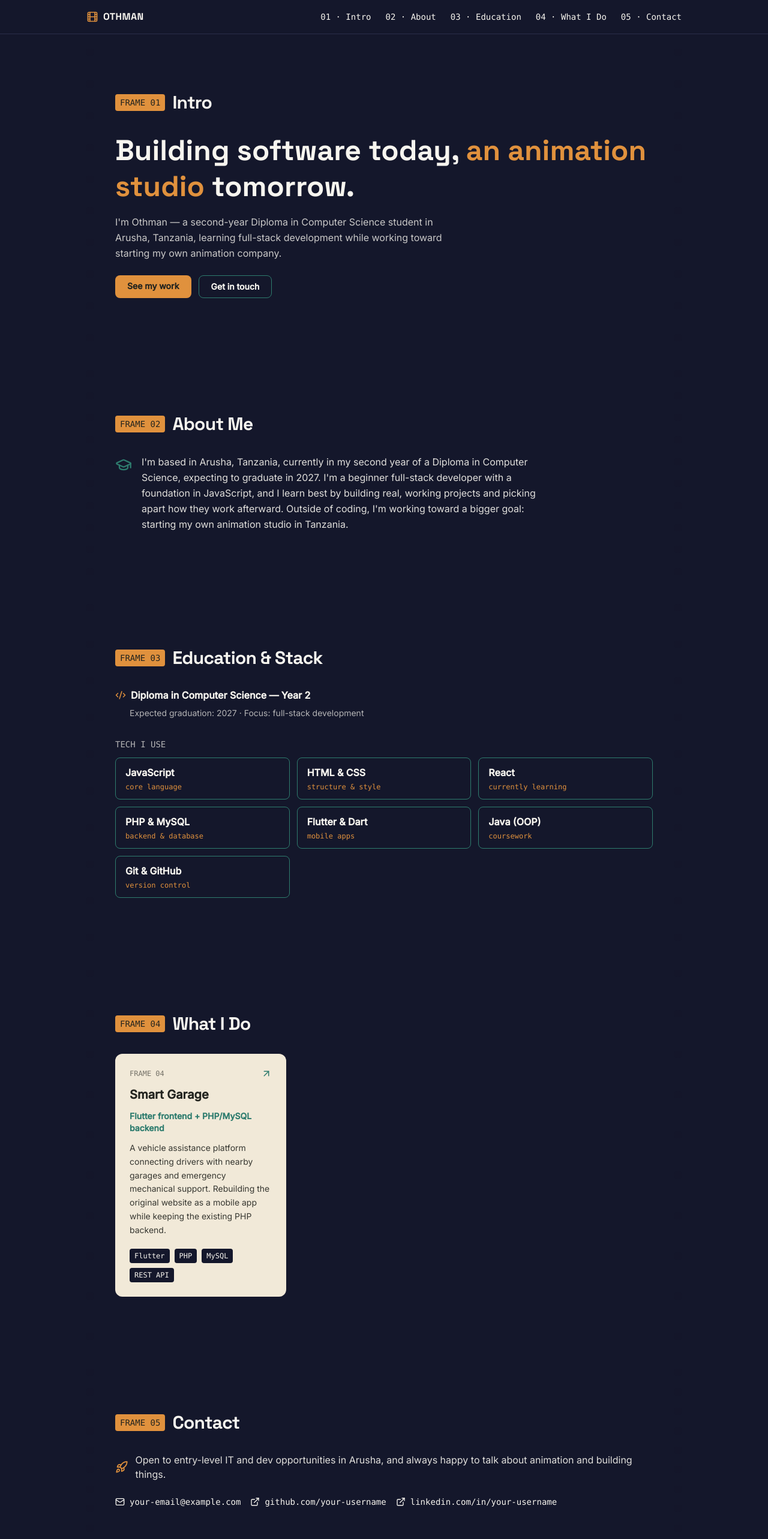
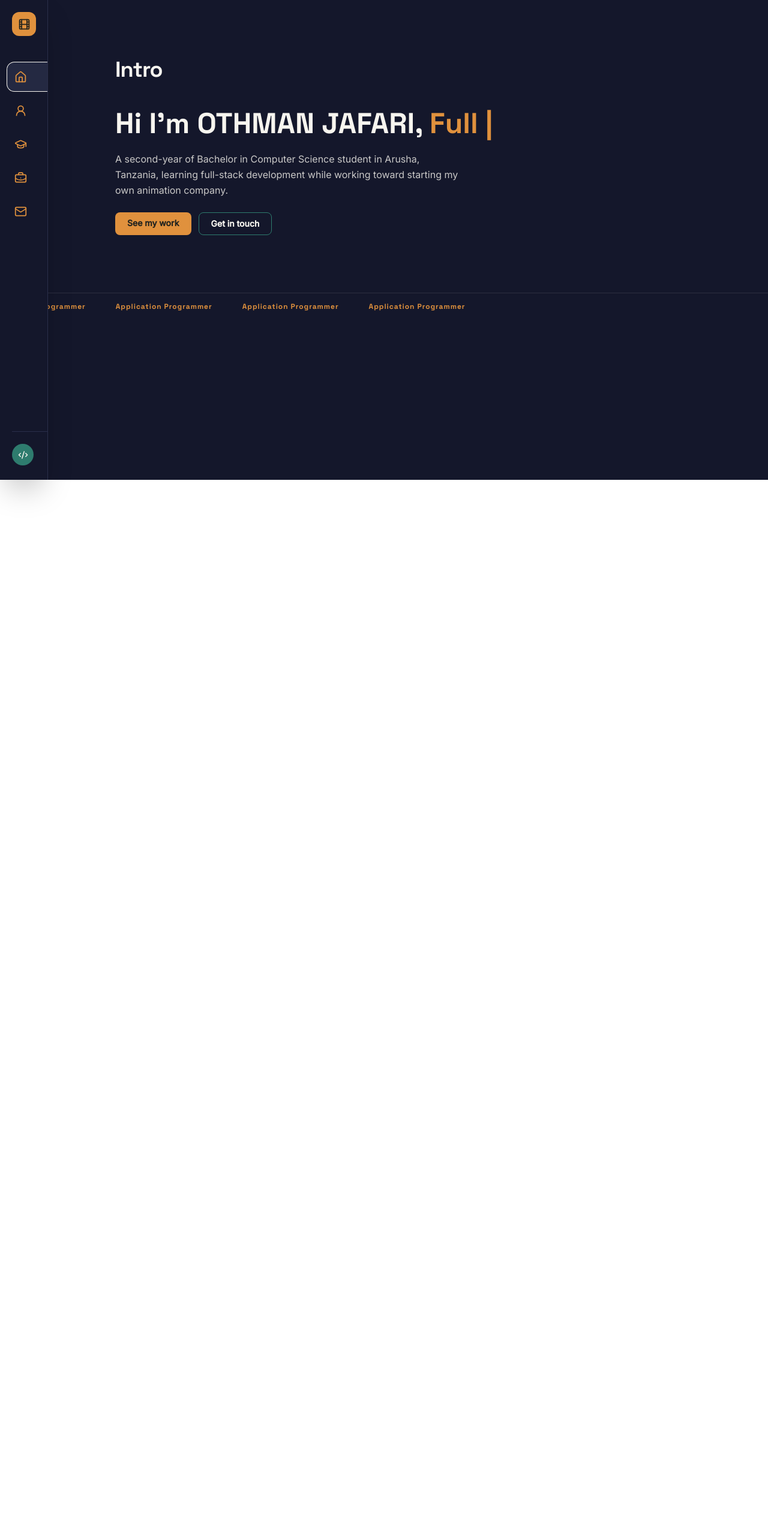
Before and after one commit to othmanjafari5-maker/PORTFOLIO, a React app: page / in a window 1280 px wide. Shown: the top 2566 px of the page at 60% size. After the commit the page ends 800 px from the top, so only its background shows below. Built offline with nearby package versions, Linux system fonts and the light colour scheme; the HTML template or start-up script is replaced by a standard one.

Commit message:
updated project

```diff
--- a/package.json
+++ b/package.json
@@ -14,6 +14,7 @@
     "lucide-react": "^1.32.0",
     "react": "^19.2.8",
     "react-dom": "^19.2.8",
+    "react-router-dom": "^7.18.2",
     "tailwindcss": "^4.3.3"
   },
   "devDependencies": {
--- a/src/App.jsx
+++ b/src/App.jsx
@@ -1,24 +1,30 @@
 import React, { useState, useEffect } from "react";
+import { BrowserRouter, Routes, Route, NavLink, Link } from "react-router-dom";
 import {
-  Link as LinkIcon,
   ExternalLink,
   Mail,
   Menu,
+  Phone,
   X,
   Film,
   Code2,
   GraduationCap,
   Rocket,
   ArrowUpRight,
+  Home,
+  UserRound,
+  BriefcaseBusiness,
 } from "lucide-react";
+
 const COLORS = {
-  night: "#14172B",   // background — night sky over Arusha
-  paper: "#F1E9D8",   // storyboard paper / light panels
-  ember: "#E0913D",   // primary accent — Kilimanjaro sunset amber
-  acacia: "#2E7C6E",  // secondary accent — tech / code
-  ink: "#23241F",     // dark text on light panels
-  bone: "#F7F5EF",    // light text on dark panels
+  night: "#14172B",
+  paper: "#F1E9D8",
+  ember: "#E0913D",
+  acacia: "#2E7C6E",
+  ink: "#23241F",
+  bone: "#F7F5EF",
 };
+
 const SKILLS = [
   { name: "JavaScript", note: "core language" },
   { name: "HTML & CSS", note: "structure & style" },
@@ -31,25 +37,25 @@ const SKILLS = [
 
 const PROJECTS = [
   {
-    frame: "04",
     title: "Smart Garage",
     role: "Flutter frontend + PHP/MySQL backend",
     description:
       "A vehicle assistance platform connecting drivers with nearby garages and emergency mechanical support. Rebuilding the original website as a mobile app while keeping the existing PHP backend.",
     tags: ["Flutter", "PHP", "MySQL", "REST API"],
   },
-
 ];
 
 const NAV_ITEMS = [
-  { id: "hero", label: "01 · Intro" },
-  { id: "about", label: "02 · About" },
-  { id: "education", label: "03 · Education" },
-  { id: "work", label: "04 · What I Do" },
-  { id: "contact", label: "05 · Contact" },
+  { path: "/", label: "Intro", icon: Home },
+  { path: "/about", label: "About", icon: UserRound },
+  { path: "/education", label: "Education", icon: GraduationCap },
+  { path: "/work", label: "What I Do", icon: BriefcaseBusiness },
+  { path: "/contact", label: "Contact", icon: Mail },
 ];
+
 function Sprockets({ side = "left" }) {
   const holes = Array.from({ length: 10 });
+
   return (
     <div
       className={`hidden md:flex flex-col justify-between py-6 ${side === "left" ? "items-start" : "items-end"
@@ -65,6 +71,7 @@ function Sprockets({ side = "left" }) {
     </div>
   );
 }
+
 function Frame({ id, number, title, children }) {
   return (
     <section
@@ -72,6 +79,7 @@ function Frame({ id, number, title, children }) {
       className="relative grid grid-cols-[2rem_1fr_2rem] md:grid-cols-[3rem_1fr_3rem] max-w-5xl mx-auto px-4"
     >
       <Sprockets side="left" />
+
       <div className="py-16 md:py-24">
         <div className="flex items-center gap-3 mb-8">
           <span
@@ -80,6 +88,7 @@ function Frame({ id, number, title, children }) {
           >
             FRAME {number}
           </span>
+
           <h2
             className="text-2xl md:text-3xl font-bold tracking-tight"
             style={{ fontFamily: "'Space Grotesk', sans-serif" }}
@@ -87,8 +96,10 @@ function Frame({ id, number, title, children }) {
             {title}
           </h2>
         </div>
+
         {children}
       </div>
+
       <Sprockets side="right" />
     </section>
   );
@@ -122,13 +133,17 @@ function ProjectCard({ project }) {
         </span>
         <ArrowUpRight size={18} style={{ color: COLORS.acacia }} />
       </div>
+
       <h3 className="text-xl font-bold">{project.title}</h3>
+
       <p className="text-sm font-semibold" style={{ color: COLORS.acacia }}>
         {project.role}
       </p>
+
       <p className="text-sm leading-relaxed opacity-90">
         {project.description}
       </p>
+
       <div className="flex flex-wrap gap-2 mt-2">
         {project.tags.map((tag) => (
           <span
@@ -144,36 +159,120 @@ function ProjectCard({ project }) {
   );
 }
 
-export default function App() {
-  const [menuOpen, setMenuOpen] = useState(false);
 
-  // Loads a couple of Google Fonts so the page doesn't fall back to
-  // plain system fonts. This only needs to run once, so the
-  // dependency array is empty.
-  useEffect(() => {
-    const link = document.createElement("link");
-    link.href =
-      "https://fonts.googleapis.com/css2?family=Space+Grotesk:wght@500;700&family=IBM+Plex+Mono:wght@400;600&family=Inter:wght@400;500&display=swap";
-    link.rel = "stylesheet";
-    document.head.appendChild(link);
-  }, []);
+function Sidebar({ mobileOpen, setMobileOpen }) {
+  return (
+    <>
+      {/* Desktop expandable sidebar */}
+      <aside
+        className="
+          hidden md:flex fixed left-0 top-0 bottom-0 z-50
+          w-20 hover:w-64 group
+          flex-col border-r overflow-hidden
+          transition-all duration-300 ease-in-out shadow-2xl
+        "
+        style={{
+          backgroundColor: COLORS.night,
+          borderColor: "#2a2e4a",
+        }}
+      >
+        {/* Logo */}
+        <div className="h-20 flex items-center px-5 shrink-0">
+          <div className="flex items-center gap-4 min-w-max">
+            <div
+              className="w-10 h-10 rounded-xl flex items-center justify-center shrink-0"
+              style={{
+                backgroundColor: COLORS.ember,
+                color: COLORS.ink,
+              }}
+            >
+              <Film size={21} />
+            </div>
+
+            <div className="opacity-0 group-hover:opacity-100 transition-opacity duration-200">
+              <div
+                className="font-bold tracking-wide"
+                style={{ fontFamily: "'Space Grotesk', sans-serif" }}
+              >
+                OTHMAN
+              </div>
+              <div className="text-xs opacity-50">PORTFOLIO</div>
+            </div>
+          </div>
+        </div>
+
+        {/* Navigation */}
+        <nav className="flex flex-col gap-2 px-3 mt-6">
+          {NAV_ITEMS.map((item) => {
+            const Icon = item.icon;
 
             return (
+              <NavLink
+                key={item.path}
+                to={item.path}
+                className={({ isActive }) =>
+                  `relative flex items-center gap-4 h-12 px-3 rounded-xl
+                   min-w-max transition-all duration-200 hover:translate-x-1
+                   ${isActive ? "ring-1" : ""}`
+                }
+                style={({ isActive }) => ({
+                  color: COLORS.bone,
+                  backgroundColor: isActive ? "#242942" : "transparent",
+                  ringColor: COLORS.ember,
+                })}
+              >
+                <Icon
+                  size={21}
+                  className="shrink-0"
+                  style={{ color: COLORS.ember }}
+                />
+
+                <span className="font-mono text-sm opacity-0 group-hover:opacity-100 transition-opacity duration-200 whitespace-nowrap">
+                  {item.label}
+                </span>
+              </NavLink>
+            );
+          })}
+        </nav>
+
+        {/* Bottom profile */}
+        <div className="mt-auto px-5 pb-6 min-w-max">
           <div
+            className="flex items-center gap-3 border-t pt-5"
+            style={{ borderColor: "#2a2e4a" }}
+          >
+            <div
+              className="w-9 h-9 rounded-full flex items-center justify-center shrink-0"
+              style={{
+                backgroundColor: COLORS.acacia,
+                color: COLORS.bone,
+              }}
+            >
+              <Code2 size={17} />
+            </div>
+
+            <div className="opacity-0 group-hover:opacity-100 transition-opacity duration-200">
+              <p className="text-sm font-semibold whitespace-nowrap">
+                Software Developer
+              </p>
+              <p className="text-xs opacity-50 whitespace-nowrap">
+                Arusha, Tanzania
+              </p>
+            </div>
+          </div>
+        </div>
+      </aside>
+
+      {/* Mobile navigation */}
+      <header
+        className="md:hidden sticky top-0 z-50 border-b"
         style={{
           backgroundColor: COLORS.night,
-        color: COLORS.bone,
-        fontFamily: "'Inter', sans-serif",
-        minHeight: "100vh",
+          borderColor: "#2a2e4a",
         }}
       >
-      {/* NAVIGATION — the "filmstrip" header */}
-      <header
-        className="sticky top-0 z-20 border-b"
-        style={{ backgroundColor: COLORS.night, borderColor: "#2a2e4a" }}
-      >
-        <div className="max-w-5xl mx-auto px-4 py-4 flex items-center justify-between">
-          <div className="flex items-center gap-2">
+        <div className="px-4 py-4 flex items-center justify-between">
+          <Link to="/" className="flex items-center gap-2">
             <Film size={20} style={{ color: COLORS.ember }} />
             <span
               className="font-bold tracking-wide"
@@ -181,80 +280,140 @@ export default function App() {
             >
               OTHMAN
             </span>
-          </div>
-
-          <nav className="hidden md:flex gap-6 font-mono text-sm">
-            {NAV_ITEMS.map((item) => (
-              <a
-                key={item.id}
-                href={`#${item.id}`}
-                className="hover:opacity-70 transition-opacity"
-              >
-                {item.label}
-              </a>
-            ))}
-          </nav>
+          </Link>
 
           <button
-            className="md:hidden"
-            onClick={() => setMenuOpen(!menuOpen)}
+            className="p-2"
+            onClick={() => setMobileOpen(!mobileOpen)}
             aria-label="Toggle menu"
           >
-            {menuOpen ? <X size={22} /> : <Menu size={22} />}
+            {mobileOpen ? <X size={22} /> : <Menu size={22} />}
           </button>
         </div>
 
-        {/* Mobile menu — only rendered when menuOpen is true */}
-        {menuOpen && (
-          <nav className="md:hidden flex flex-col px-4 pb-4 gap-3 font-mono text-sm">
+        {mobileOpen && (
+          <nav className="flex flex-col px-4 pb-4 gap-3 font-mono text-sm">
             {NAV_ITEMS.map((item) => (
-              <a
-                key={item.id}
-                href={`#${item.id}`}
-                onClick={() => setMenuOpen(false)}
+              <NavLink
+                key={item.path}
+                to={item.path}
+                onClick={() => setMobileOpen(false)}
               >
                 {item.label}
-              </a>
+              </NavLink>
             ))}
           </nav>
         )}
       </header>
+    </>
+  );
+}
 
-      {/* FRAME 01 — HERO */}
-      <Frame id="hero" number="01" title="Intro">
+function Page({ number, title, children }) {
+  return (
+    <section className="max-w-5xl mx-auto px-6 py-16 md:py-24">
+      <div className="flex items-center gap-3 mb-10">
+
+        <h1
+          className="text-3xl md:text-4xl font-bold tracking-tight"
+          style={{ fontFamily: "'Space Grotesk', sans-serif" }}
+        >
+          {title}
+        </h1>
+      </div>
+      {children}
+    </section>
+  );
+}
+function TypewriterWords() {
+  const text = "Full Stack Developer ";
+  const [displayed, setDisplayed] = React.useState("");
+  const [index, setIndex] = React.useState(0);
+  const [deleting, setDeleting] = React.useState(false);
+
+  React.useEffect(() => {
+    let timer;
+
+    if (!deleting && index < text.length) {
+      // Typing
+      timer = setTimeout(() => {
+        setDisplayed(text.slice(0, index + 1));
+        setIndex(index + 1);
+      }, 120);
+
+    } else if (!deleting && index === text.length) {
+      // Pause after finishing
+      timer = setTimeout(() => {
+        setDeleting(true);
+      }, 1800);
+
+    } else if (deleting && index > 0) {
+      // Deleting
+      timer = setTimeout(() => {
+        setDisplayed(text.slice(0, index - 1));
+        setIndex(index - 1);
+      }, 70);
+
+    } else if (deleting && index === 0) {
+      // Pause before typing again
+      timer = setTimeout(() => {
+        setDeleting(false);
+      }, 600);
+    }
+
+    return () => clearTimeout(timer);
+  }, [index, deleting]);
+
+  return (
+    <span style={{ color: COLORS.ember }}>
+      {displayed}
+      <span className="typing-cursor">|</span>
+    </span>
+  );
+}
+function IntroPage() {
+  return (
+    <Page  title="Intro">
       <p
         className="text-3xl md:text-5xl font-bold leading-tight mb-4"
         style={{ fontFamily: "'Space Grotesk', sans-serif" }}
       >
-          Building software today,{" "}
-          <span style={{ color: COLORS.ember }}>an animation studio</span>{" "}
-          tomorrow.
+        <p
+
+>
+  Hi I'm OTHMAN JAFARI,{" "}
+  <TypewriterWords />
+</p>
+
       </p>
       <p className="max-w-xl opacity-80 leading-relaxed">
-          I'm Othman — a second-year Diploma in Computer Science student in
+        A second-year of Bachelor in Computer Science student in
         Arusha, Tanzania, learning full-stack development while working
         toward starting my own animation company.
       </p>
       <div className="flex gap-3 mt-6">
-          <a
-            href="#work"
+        <Link
+          to="/work"
           className="px-5 py-2 rounded-lg font-semibold text-sm"
           style={{ backgroundColor: COLORS.ember, color: COLORS.ink }}
         >
           See my work
-          </a>
-          <a
-            href="#contact"
+        </Link>
+        <Link
+          to="/contact"
           className="px-5 py-2 rounded-lg font-semibold text-sm border"
           style={{ borderColor: COLORS.acacia }}
         >
           Get in touch
-          </a>
+        </Link>
       </div>
-      </Frame>
+    </Page>
+  );
+}
 
-      {/* FRAME 02 — ABOUT */}
-      <Frame id="about" number="02" title="About Me">
+function AboutPage() {
+  return (
+    <Page  title="About Me">
       <div className="flex items-start gap-4">
         <GraduationCap
           size={28}
@@ -262,76 +421,188 @@ export default function App() {
           className="shrink-0 mt-1"
         />
         <p className="max-w-2xl leading-relaxed opacity-90">
-            I'm based in Arusha, Tanzania, currently in my second year of a
-            Diploma in Computer Science, expecting to graduate in 2027. I'm a
-            beginner full-stack developer with a foundation in JavaScript,
+          I'm based in Dodoma, Tanzania, currently in my second year of
+          Bachelor in Computer Science and Information Technology , expecting to graduate in 2027. I'm a
+           full-stack developer with a foundation in JavaScript,
           and I learn best by building real, working projects and picking
           apart how they work afterward. Outside of coding, I'm working
-            toward a bigger goal: starting my own animation studio in
-            Tanzania.
+          toward a bigger goal: starting my own animation studio in Tanzania.
         </p>
       </div>
-      </Frame>
+    </Page>
+  );
+}
 
-      {/* FRAME 03 — EDUCATION + SKILLS */}
-      <Frame id="education" number="03" title="Education & Stack">
-        <div className="mb-8">
-          <div className="flex items-center gap-2 mb-2">
-            <Code2 size={18} style={{ color: COLORS.ember }} />
-            <p className="font-semibold">
+function EducationPage() {
+  return (
+    <Page  title="Education & Stack">
+      <div className="mb-10">
+        <div className="flex items-center gap-3 mb-3">
+          <GraduationCap size={24} style={{ color: COLORS.ember }} />
+          <h2 className="text-xl font-bold">
             Diploma in Computer Science — Year 2
-            </p>
+          </h2>
         </div>
-          <p className="text-sm opacity-70 ml-6">
+        <p className="opacity-70 ml-9">
           Expected graduation: 2027 · Focus: full-stack development
         </p>
       </div>
-
-        <p className="text-sm font-mono mb-3 opacity-70">TECH I USE</p>
-        <div className="grid grid-cols-2 md:grid-cols-3 gap-3">
+      <p className="text-sm font-mono mb-4 opacity-70">TECH I USE</p>
+      <div className="grid grid-cols-1 sm:grid-cols-2 md:grid-cols-3 gap-3">
         {SKILLS.map((skill) => (
           <SkillTag key={skill.name} name={skill.name} note={skill.note} />
         ))}
       </div>
-      </Frame>
+    </Page>
+  );
+}
 
-      {/* FRAME 04-06 — PROJECTS / WHAT I DO */}
-      <Frame id="work" number="04" title="What I Do">
-        <div className="grid md:grid-cols-3 gap-5">
+function WorkPage() {
+  return (
+    <Page  title="What I Do">
+      <div className="grid md:grid-cols-2 gap-5">
         {PROJECTS.map((project) => (
           <ProjectCard key={project.title} project={project} />
         ))}
       </div>
-      </Frame>
+      <div className="mt-8 grid md:grid-cols-3 gap-4">
+        {[
+          ["Web Development", "Building websites and full-stack applications."],
+          ["Mobile Development", "Creating mobile applications with Flutter."],
+          ["Backend Development", "Working with PHP, MySQL and REST APIs."],
+        ].map(([title, text]) => (
+          <div
+            key={title}
+            className="rounded-xl border p-5"
+            style={{ borderColor: COLORS.acacia }}
+          >
+            <h3 className="font-bold mb-2">{title}</h3>
+            <p className="text-sm opacity-70 leading-relaxed">{text}</p>
+          </div>
+        ))}
+      </div>
+    </Page>
+  );
+}
 
-      {/* FRAME 07 — CONTACT */}
-      <Frame id="contact" number="05" title="Contact">
-        <div className="flex items-center gap-3 mb-6">
-          <Rocket size={22} style={{ color: COLORS.ember }} />
-          <p className="opacity-90">
-            Open to entry-level IT and dev opportunities in Arusha, and
-            always happy to talk about animation and building things.
+function ContactPage() {
+  return (
+    <Page  title="Contact">
+      <div className="max-w-2xl">
+        <div className="flex items-start gap-4 mb-8">
+          <Rocket size={28} style={{ color: COLORS.ember }} className="shrink-0" />
+          <p className="opacity-90 leading-relaxed">
+            Open to entry-level IT and development opportunities in Tanzania,
+            for any kind of information feel free to check up on me the links below.
           </p>
         </div>
-        <div className="flex flex-wrap gap-4 font-mono text-sm">
+        <div className="space-y-4 font-mono text-sm">
           <a
-            href="mailto:your-email@example.com"
-            className="flex items-center gap-2 hover:opacity-70"
+  href="tel:+255686013965"
+  className="flex items-center gap-3 hover:opacity-70"
 >
-            <Mail size={16} /> your-email@example.com
+  <Phone size={18} style={{ color: COLORS.ember }} />
+  +255 686 013 965
 </a>
-          <a href="https://github.com/your-username" className="flex items-center gap-2 hover:opacity-70">
-            <ExternalLink size={16} /> github.com/your-username
+          <a
+  href="https://mail.google.com/mail/?view=cm&fs=1&to=othmanjafari5@gmail.com"
+  target="_blank"
+  rel="noopener noreferrer"
+  className="flex items-center gap-3 hover:opacity-70"
+>
+  <Mail size={18} />
+  EMAIL
 </a>
-          <a href="https://linkedin.com/in/your-username" className="flex items-center gap-2 hover:opacity-70">
-            <ExternalLink size={16} /> linkedin.com/in/your-username
+          <a
+            href="https://github.com/othmanjafari5-maker/"
+            target="_blank"
+            rel="noreferrer"
+            className="flex items-center gap-3 hover:opacity-70"
+          >
+            <ExternalLink size={18} style={{ color: COLORS.ember }} />
+            GITHUB
+
+          </a>
+          <a
+            href="https://www.linkedin.com/in/othman-jafari-8695b42a3/"
+            target="_blank"
+            rel="noreferrer"
+            className="flex items-center gap-3 hover:opacity-70"
+          >
+            <ExternalLink size={18} style={{ color: COLORS.ember }} />
+            LINKEDIN
           </a>
         </div>
-      </Frame>
+      </div>
+    </Page>
+  );
+}
 
-      <footer className="text-center py-8 text-xs font-mono opacity-40">
-        © {new Date().getFullYear()} Othman — built with React
+function NotFound() {
+  return (
+    <Page number="404" title="Page Not Found">
+      <p className="opacity-70 mb-6">The page you're looking for does not exist.</p>
+      <Link
+        to="/"
+        className="inline-block px-5 py-2 rounded-lg font-semibold text-sm"
+        style={{ backgroundColor: COLORS.ember, color: COLORS.ink }}
+      >
+        Back to Intro
+      </Link>
+    </Page>
+  );
+}
+
+export default function App() {
+  const [menuOpen, setMenuOpen] = useState(false);
+
+  useEffect(() => {
+    const link = document.createElement("link");
+    link.href =
+      "https://fonts.googleapis.com/css2?family=Space+Grotesk:wght@500;700&family=IBM+Plex+Mono:wght@400;600&family=Inter:wght@400;500&display=swap";
+    link.rel = "stylesheet";
+    document.head.appendChild(link);
+    return () => document.head.removeChild(link);
+  }, []);
+
+  return (
+    <BrowserRouter>
+      <div
+        className="min-h-screen"
+        style={{
+          backgroundColor: COLORS.night,
+          color: COLORS.bone,
+          fontFamily: "'Inter', sans-serif",
+        }}
+      >
+        <Sidebar
+          mobileOpen={menuOpen}
+          setMobileOpen={setMenuOpen}
+        />
+
+        <main className="md:ml-20 transition-all duration-300">
+          <Routes>
+            <Route path="/" element={<IntroPage />} />
+            <Route path="/about" element={<AboutPage />} />
+            <Route path="/education" element={<EducationPage />} />
+            <Route path="/work" element={<WorkPage />} />
+            <Route path="/contact" element={<ContactPage />} />
+            <Route path="*" element={<NotFound />} />
+          </Routes>
+        </main>
+
+        <footer className="md:ml-20 overflow-hidden py-2 border-t border-white/10">
+          <div className="marquee">
+            <div className="marquee-content">
+              <span>Application Programmer</span>
+              <span>Application Programmer</span>
+              <span>Application Programmer</span>
+              <span>Application Programmer</span>
+              <span>Application Programmer</span>
+            </div>
+          </div>
         </footer>
       </div>
+    </BrowserRouter>
   );
 }
--- a/src/index.css
+++ b/src/index.css
@@ -1 +1,30 @@
 @import "tailwindcss";
+
+.marquee {
+    width: 100%;
+    overflow: hidden;
+    white-space: nowrap;
+}
+
+.marquee-content {
+    display: inline-flex;
+    gap: 50px;
+    animation: marquee-right 18s linear infinite;
+    transform: translateX(-100%);
+}
+.marquee-content span {
+  font-family: "Space Grotesk", sans-serif;
+  font-size: 12px;
+  font-weight: 600;
+  color: #E0913D;
+  letter-spacing: 0.08em;
+}
+@keyframes marquee-right {
+    from {
+        transform: translateX(-100%);
+    }
+
+    to {
+        transform: translateX(100vw);
+    }
+}
```
Also changed, not shown: 1 other file (tests, documents, lock files or other folders). Lines whose indentation alone changed are shown as unchanged.
